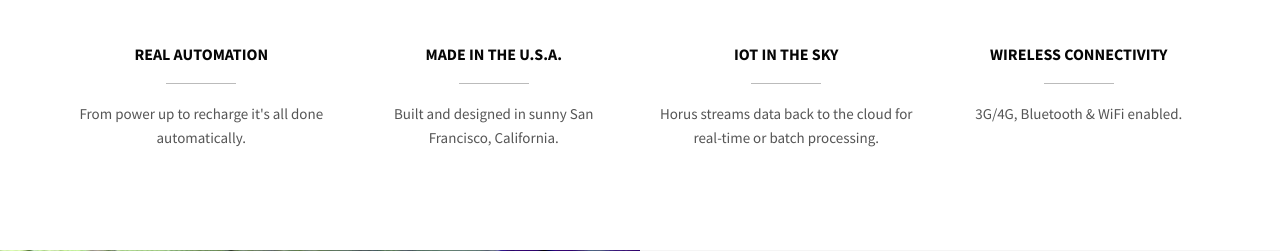
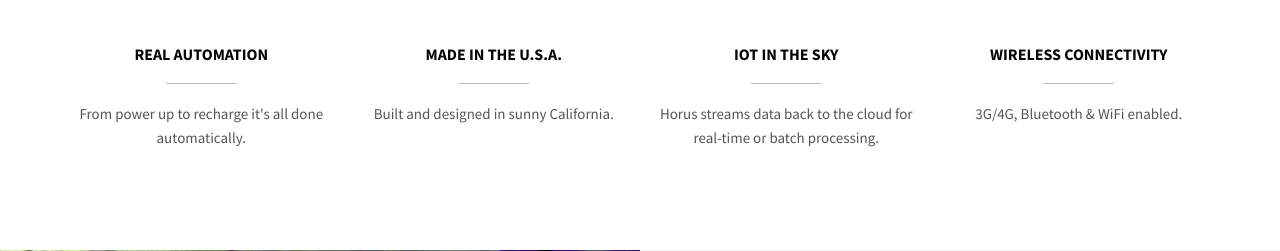
Before and after one commit to gp125racer/projectHorus, a Django app: page / in a window 1280 px wide; the page is wider, and only the part inside the window is pictured. Shown: the part 1076-1327 px from the top of that part. Run offline with Django 3.2, Linux system fonts and the light colour scheme; parts of the project's set-up code (start-up, migrations or seed data) failed here and were passed over; some libraries are stand-ins or nearby versions.

Commit message:
Small grammar change

```diff
--- a/templates/falcon/index.html
+++ b/templates/falcon/index.html
@@ -338,7 +338,7 @@
                         <h3>Made in the U.S.A.</h3>
                         <span class="center-line"></span>
                         <p>
-                            Built and designed in sunny San Francisco, California.
+                            Built and designed in sunny California.
                         </p>
                     </div>
                 </div><!--colored boxed col end-->
```
